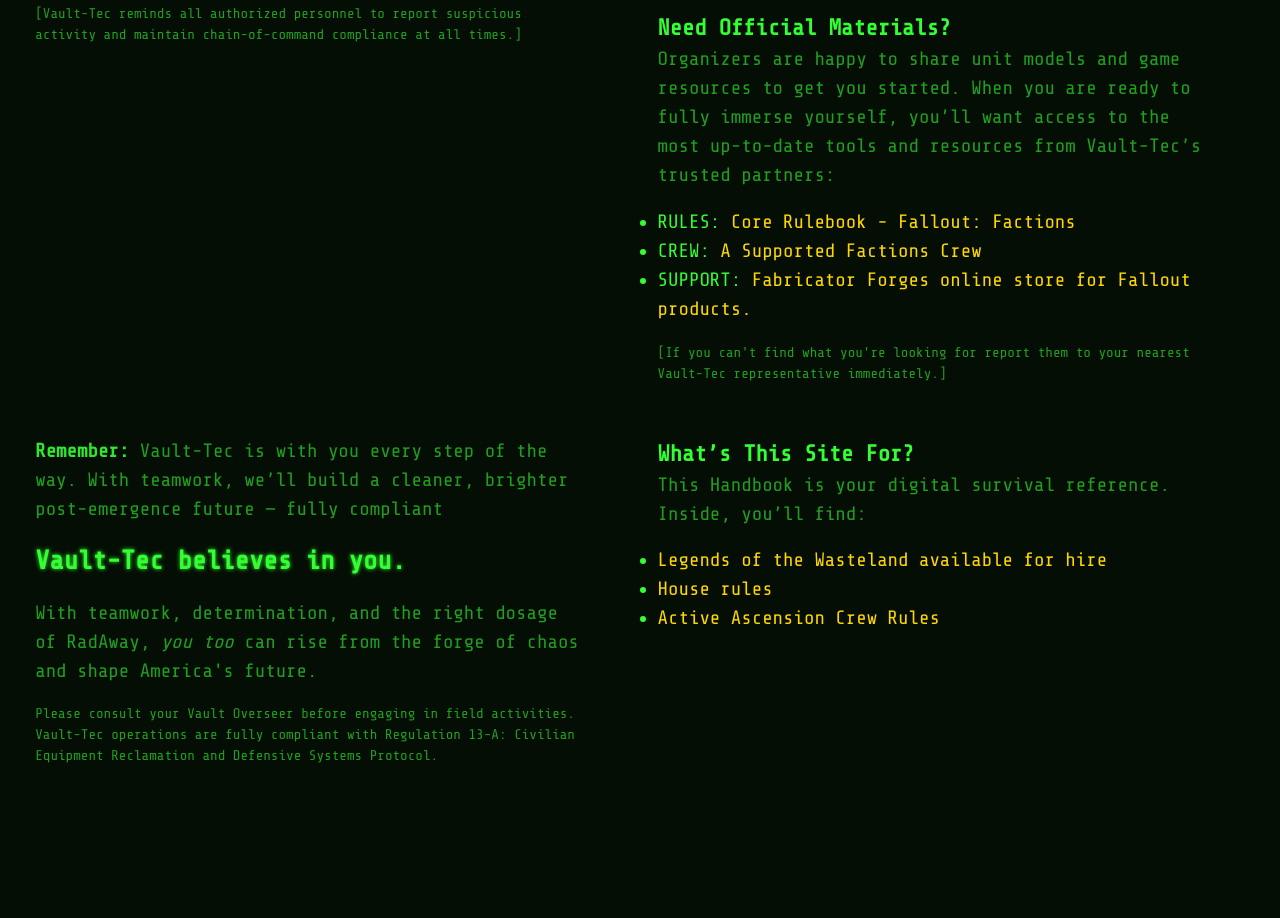
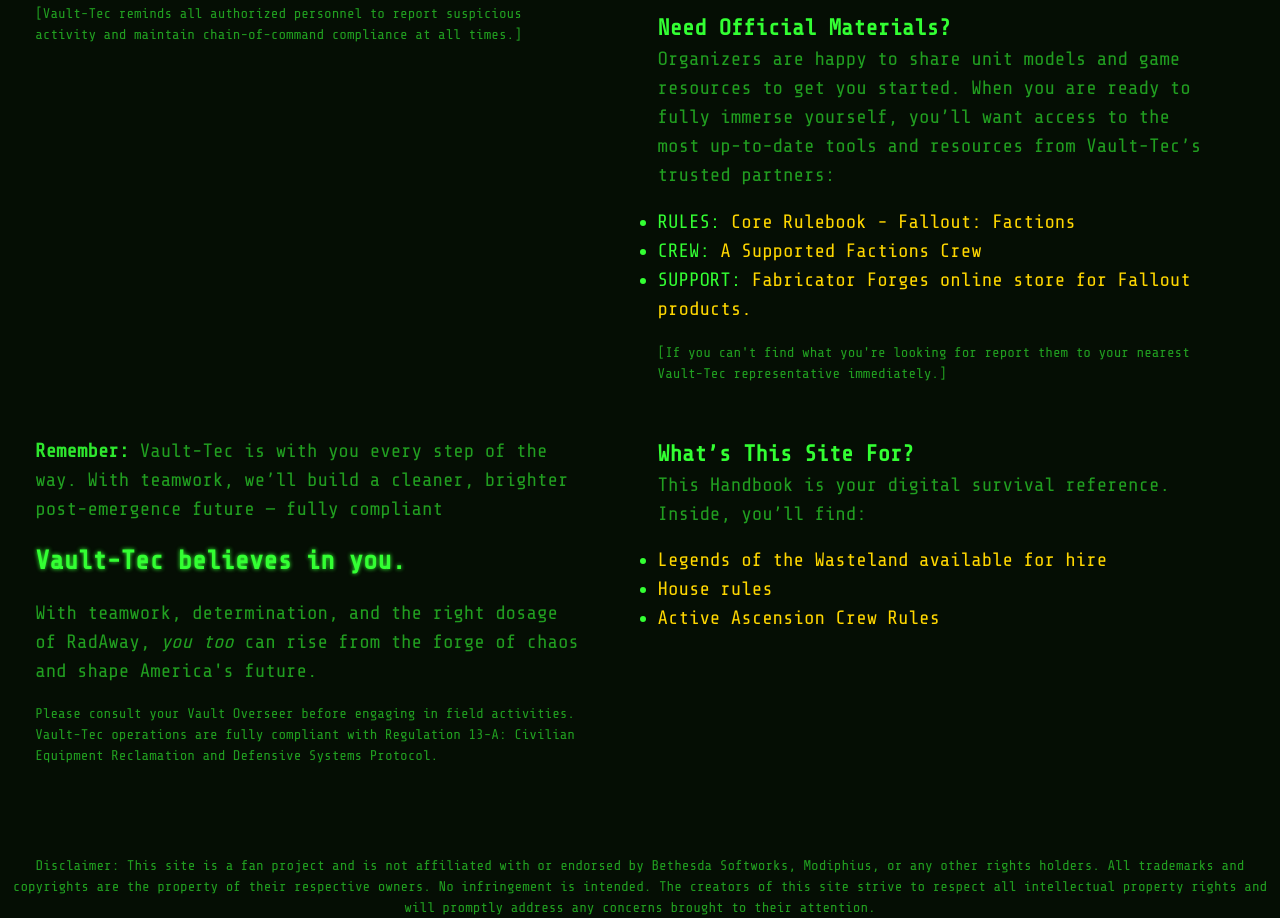
Before and after one commit to foumedia/rise-from-the-forge, a website: page docs/index.html in a window 1280 px wide. Shown: the part 879-1797 px from the top of the page. Before the commit the page ends 1698 px from the top, so only its background shows below. Drawn offline with nearby package versions, Linux system fonts and the light colour scheme.

Commit message:
disclaimer statement.

```diff
--- a/docs/index.html
+++ b/docs/index.html
@@ -20,5 +20,10 @@
     </div>
 
     <script src="./js/main.js"></script>
+    <footer style="text-align:center; font-size:0.8rem; color:#888; margin-top:2rem;">
+      <p>
+        Disclaimer: This site is a fan project and is not affiliated with or endorsed by Bethesda Softworks, Modiphius, or any other rights holders. All trademarks and copyrights are the property of their respective owners. No infringement is intended. The creators of this site strive to respect all intellectual property rights and will promptly address any concerns brought to their attention.
+      </p>
+    </footer>
   </body>
 </html>
```
Also changed, not shown: docs/sections/intro.html (+6 -5 lines).
